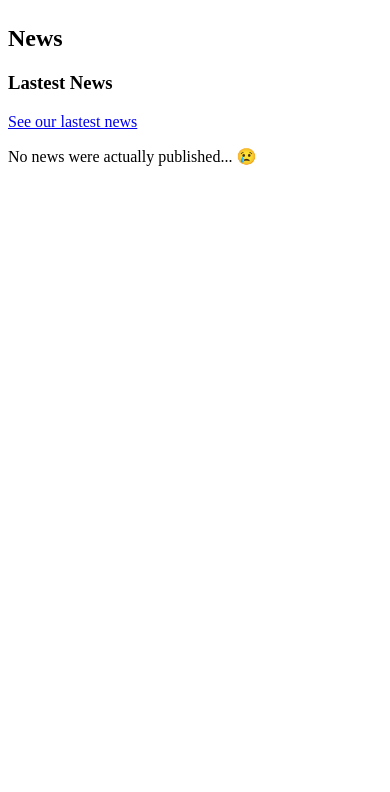
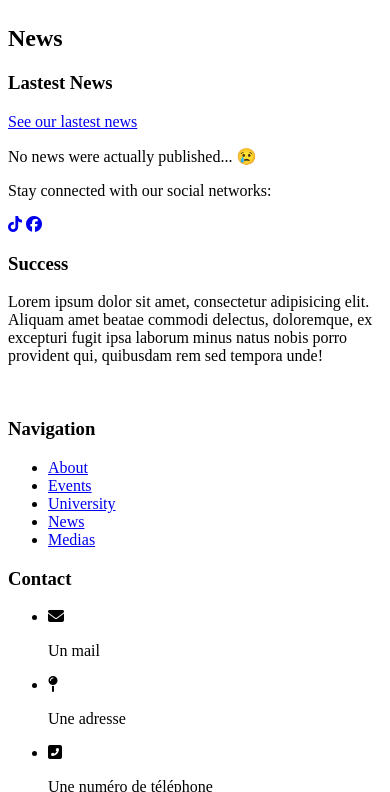
Before and after one commit to La-404-Devinci/project-success, a Symfony app: template templates/app/index.html.twig in a window 390 px wide; the page is wider, and only the part inside the window is pictured. Shown: the part 5708-6500 px from the top of that part. Before the commit the page ends 5874 px from the top of that part, so only its background shows below. Run offline with Twig, Linux system fonts and the light colour scheme; the template is opened without the code that fills it, so the values that code supplies are empty; some libraries are stand-ins or nearby versions.

Commit message:
:hammer: Fix some issues

```diff
--- a/tailwind.config.js
+++ b/tailwind.config.js
@@ -6,7 +6,6 @@ module.exports = {
   theme: {
     extend: {
       colors: {
-        "success-white": "#F3F3F3",
         "success-black": "#595959",
         "success-orange": "#FF6400",
       },
--- a/templates/app/index.html.twig
+++ b/templates/app/index.html.twig
@@ -15,7 +15,7 @@
 
     <!-- About us Section -->
     <section class="relative mb-16 lg:mb-[200px]" id="about">
-        <h2 class="text-success-white/90 font-bold text-8xl lg:text-10xl">About</h2>
+        <h2 class="text-white/90 font-bold text-8xl lg:text-10xl">About</h2>
         <h3 class="text-success-orange -mt-8 mb-8 w-9/12 mx-auto">About us</h3>
 
         <div class="rounded-full w-[220px] h-[220px] bg-success-orange absolute top-16 -left-[140px] -z-10"></div>
@@ -117,7 +117,7 @@
 
     <!-- Universities Section -->
     <section class="mb-16 lg:mb-[200px]" id="universities">
-        <h2 class="text-success-white/90 font-bold text-6xl lg:text-10xl">Universities</h2>
+        <h2 class="text-white/90 font-bold text-6xl lg:text-10xl">Universities</h2>
         <h3 class="text-success-orange -mt-6 mb-8 text-center">Project Participants</h3>
         <h4 class="text-2xl font-bold text-center">Discover the participating universities</h4>
         <div class="w-9/12 mx-auto flex flex-wrap lg:mt-16 gap-6 justify-center">
--- a/templates/base.html.twig
+++ b/templates/base.html.twig
@@ -14,11 +14,11 @@
         {% endblock %}
         <script src="https://cdn.jsdelivr.net/gh/alpinejs/alpine@v2.x.x/dist/alpine.min.js" defer></script>
     </head>
-    <body class="w-full min-h-screen flex flex-col justify-between bg-gray-1">
+    <body class="w-full min-h-screen flex flex-col justify-between bg-gray-100">
         {% include ('partials/header.html.twig') %}
 
         {% block body %}{% endblock %}
 
-        {#{% include ('partials/footer.html.twig') %}#}
+        {% include ('partials/footer.html.twig') %}
     </body>
 </html>
--- a/templates/news/index.html.twig
+++ b/templates/news/index.html.twig
@@ -3,7 +3,7 @@
 {% block title %}News • Success Project{% endblock %}
 
 {% block body %}
-<main class="w-11/12 h-full lg:w-9/12">
+<main class="w-11/12 h-full lg:w-9/12 mx-auto">
     <section class="w-full grid grid-cols-3 gap-4">
         {% for article in news %}
             <article>
--- a/templates/partials/footer.html.twig
+++ b/templates/partials/footer.html.twig
@@ -8,15 +8,15 @@
         </div>
     </div>
 
-    <div class="flex justify-between gap-16 px-12 py-4 bg-success-black text-white">
+    <div class="flex justify-between gap-16 px-12 py-4 pb-16 bg-success-black text-white">
         <div class="w-1/4 flex flex-col gap-4">
-            <h3 class="text-lg font-medium border-b-2 border-success-orange w-fit pr-4">Success</h3>
+            <h3 class="text-lg font-medium border-b-2 border-success-orange w-fit pr-2">Success</h3>
             <p class="font-light">Lorem ipsum dolor sit amet, consectetur adipisicing elit. Aliquam amet beatae commodi delectus, doloremque, ex excepturi fugit ipsa laborum minus natus nobis porro provident qui, quibusdam rem sed tempora unde!</p>
             <img src="" alt="">
         </div>
 
         <div class="w-1/6 flex flex-col gap-4">
-            <h3 class="text-lg font-medium border-b-2 border-success-orange w-fit pr-4">Navigation</h3>
+            <h3 class="text-lg font-medium border-b-2 border-success-orange w-fit pr-2">Navigation</h3>
             <ul class="font-light">
                 <li class="hover:underline hover:text-success-orange duration-300"><a href="{{ path('home') }}#about">About</a></li>
                 <li class="hover:underline hover:text-success-orange duration-300"><a href="{{ path('home') }}#events">Events</a></li>
@@ -27,19 +27,19 @@
         </div>
 
         <div class="w-1/6 flex flex-col gap-4">
-            <h3 class="text-lg font-medium border-b-2 border-success-orange w-fit pr-4">Contact</h3>
+            <h3 class="text-lg border-b-2 border-success-orange w-fit pr-2">Contact</h3>
             <ul>
                 <li class="flex gap-2 items-center">
                     <i class="fas fa-envelope"></i>
-                    <p>Un mail</p>
+                    <p class="font-light">Un mail</p>
                 </li>
                 <li class="flex gap-2 items-center">
                     <i class="fas fa-map-pin"></i>
-                    <p>Une adresse</p>
+                    <p class="font-light">Une adresse</p>
                 </li>
                 <li class="flex gap-2 items-center">
                     <i class="fas fa-phone-square-alt"></i>
-                    <p>Une numéro de téléphone</p>
+                    <p class="font-light">Une numéro de téléphone</p>
                 </li>
             </ul>
         </div>
@@ -48,8 +48,8 @@
     <div class="w-full h-[4px] bg-success-orange"></div>
 
     <div class="w-full h-auto bg-black/80 flex justify-center py-2 gap-1 text-white">
-        <p>By</p>
-        <a href="" class="underline">La 404 Devinci</a>
-        <p>&copy; 2022 Copyright</p>
+        <p>Made by</p>
+        <a href="http://www.iim.fr/" target="_blank" class="underline">La 404 Devinci</a>
+        <p>&copy; 2022 Copyright SUCCESS</p>
     </div>
 </footer>
```
Also changed, not shown: migrations/Version20220505172112.php (added, +35 -0 lines), 2 other files.
